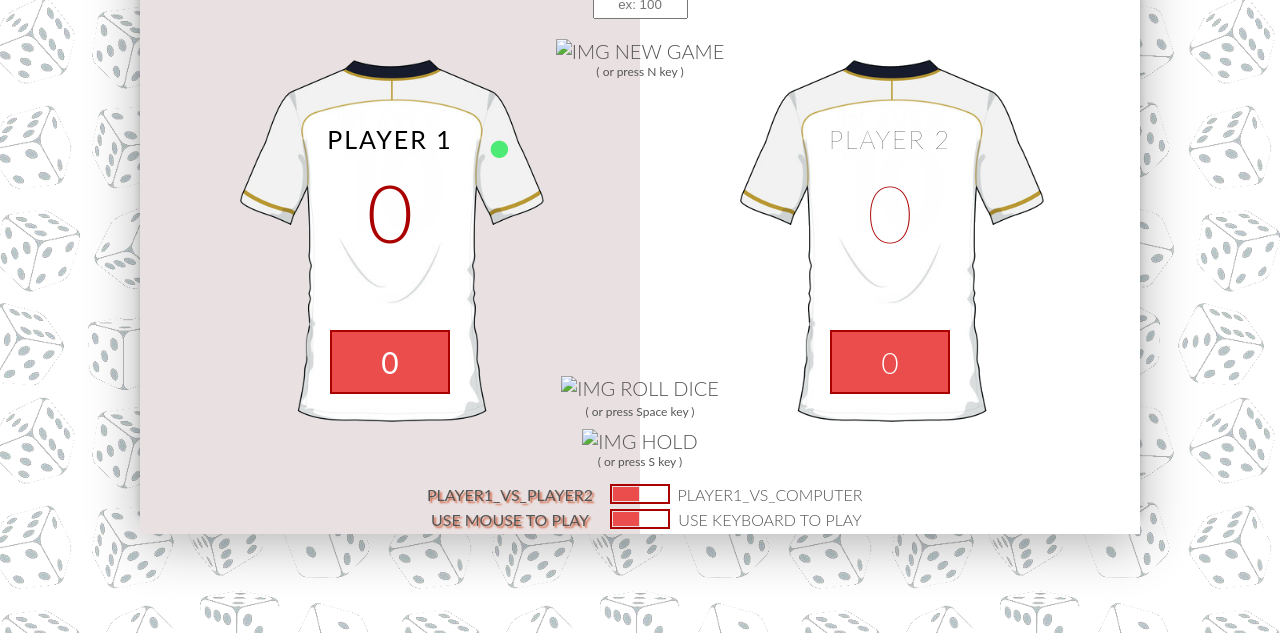
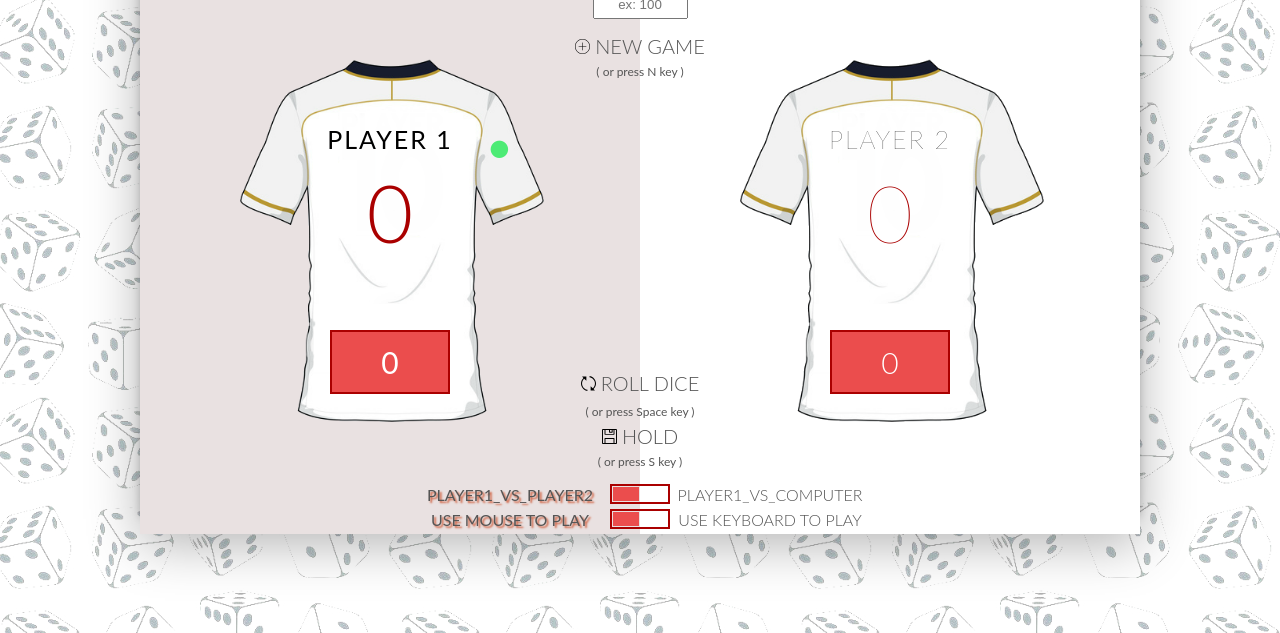
Before and after one commit to AlexandrMel/3_My_Fancy_DiceGame-Pig_Game-, a plain HTML site: page index.html in a window 1280 px wide. Shown: the part 167-800 px from the top of the page. Drawn offline with Linux system fonts and the light colour scheme; the site is published under a folder, as on GitHub Pages, so addresses that start at the root find nothing.

Commit message:
minor corrections

```diff
--- a/index.html
+++ b/index.html
@@ -23,15 +23,15 @@
                         <p class="helpText winScoreHelpText">(default is 50)</p>
                     </div>
                     <!-- NEW GAME BUTTON -->
-                    <button class="btn-new"><img class="buttonImg" height="20" src="/src/Images/new.svg" alt="img">NEW
+                    <button class="btn-new"><img class="buttonImg" height="20" src="src/Images/new.svg" alt="img">NEW
                         GAME</button>
                     <p class="helpText newGameHelpText">( or press N key )</p>
                     <!-- ROLL THE DICE BUTTON -->
-                    <button class="btn-roll"><img class="buttonImg" height="20" src="/src/Images/rollDice.svg" alt="img">Roll
+                    <button class="btn-roll"><img class="buttonImg" height="20" src="src/Images/rollDice.svg" alt="img">Roll
                         Dice</button>
                     <p class="helpText rollDiceHelpText">( or press Space key )</p>
                     <!-- HOLD BUTTON -->
-                    <button class="btn-hold"><img class="buttonImg" height="20" src="/src/Images/hold.svg" alt="img">HOLD</button>
+                    <button class="btn-hold"><img class="buttonImg" height="20" src="src/Images/hold.svg" alt="img">HOLD</button>
                     <p class="helpText holdHelpText">( or press S key )</p>
                     <!-- THE FIRST DICE -->
                     <div id="view">
```
Also changed, not shown: dice-1.png (deleted), dice-2.png (deleted), dice-3.png (deleted), dice-4.png (deleted), dice-5.png (deleted), dice-6.png (deleted), diceB.jpg (deleted), hold.svg (deleted), jersy.png (deleted), new.svg (deleted), rollDice.svg (deleted).
